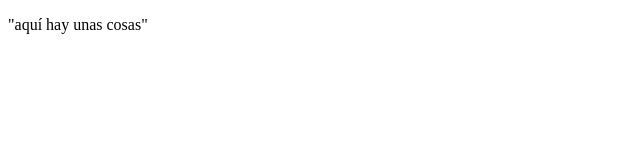
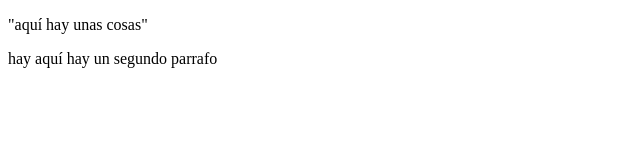
Before and after one commit to Cerylion/principal, a plain HTML site: page index.html in a window 1280 px wide. Shown: the whole page, without its empty margins (0-640 px from the left). Drawn offline with Linux system fonts and the light colour scheme.

Commit message:
index updated

```diff
--- a/index.html
+++ b/index.html
@@ -10,6 +10,9 @@
         <p>
             "aquí hay unas cosas"
         </p>
+        <p>
+            hay aquí hay un segundo parrafo
+        </p>
     </main>
 </body>
 </html>
```
